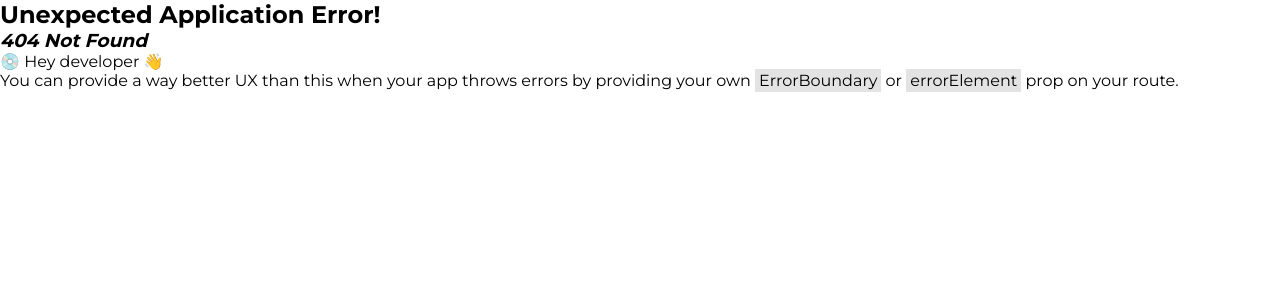
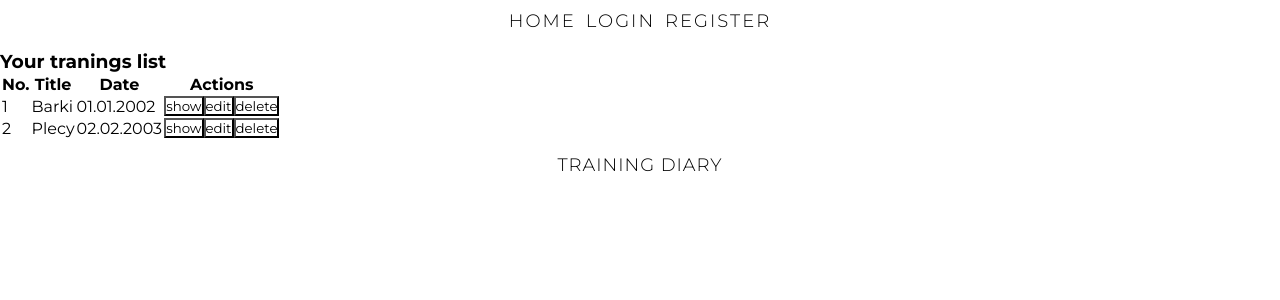
Before and after one commit to MateuszRyniewicz/training-diary, a React (Create React App) app: page /trainigs in a window 1280 px wide. Before the commit this address had no page. Shown: the top 300 px of the page. Built offline with nearby package versions, Linux system fonts and the light colour scheme.

Commit message:
TD15: add popupContext

```diff
--- a/src/Pages/NewTrainigPage.js
+++ b/src/Pages/NewTrainigPage.js
@@ -2,6 +2,9 @@ import React, { useContext, useState } from 'react';
 
 import './NewTrainigPage.scss';
 import { TrainigContext } from '../context/TrainigContext';
+import PopupMessage from '../components/PopupMessage';
+
+import { PopupContext } from '../context/PopupContext';
 
 const NewTrainigPage = () => {
 	const [title, setTitle] = useState('');
@@ -15,7 +18,9 @@ const NewTrainigPage = () => {
 		},
 	]);
 
-	const { addTrainig } = useContext(TrainigContext);
+	const { addTrainig, trainigsList } = useContext(TrainigContext);
+	const { message, setMessage, setIsOpenPopup, isOpenPopup } =
+		useContext(PopupContext);
 
 	const addFieldHandle = () => {
 		setInputFields([...inputFields, { exName: '', reps: '', weights: '' }]);
@@ -36,7 +41,8 @@ const NewTrainigPage = () => {
 			exercises: inputFields,
 		});
 
-		console.log(resp);
+		setMessage('Dodano nowy trening');
+		setIsOpenPopup(true);
 	};
 	// const deleteInput = (i) => {
 	// 	const deleteInput = [...inputFields];
@@ -45,6 +51,11 @@ const NewTrainigPage = () => {
 	// };
 
 	return (
+		<>
+			{isOpenPopup && <PopupMessage />}
+			{trainigsList.map((trainig) => (
+				<p>{trainig.title}</p>
+			))}
 			<main>
 				<form onSubmit={submitForm} className='new-training-form'>
 					<h3>Title </h3>
@@ -100,6 +111,7 @@ const NewTrainigPage = () => {
 				})} */}
 				</form>
 			</main>
+		</>
 	);
 };
 
--- /dev/null
+++ b/src/Pages/TrainigPage.js
@@ -0,0 +1,27 @@
+import React, { useContext } from 'react';
+import { useParams } from 'react-router-dom';
+import { TrainigContext } from '../context/TrainigContext';
+
+const TrainigPage = () => {
+	const { id } = useParams();
+
+	const { trainigsList } = useContext(TrainigContext);
+	console.log(trainigsList);
+	const singleTrainig = trainigsList.find((trainig) => trainig.id === id);
+
+	return (
+		<div>
+			<p>{singleTrainig.title}</p>
+			<p>{singleTrainig.date}</p>
+			<ul>
+				{singleTrainig.excercises.map((excercise, i) => (
+					<li key={i}>
+						{excercise.exName} - {excercise.reps} - {excercise.weights} kg
+					</li>
+				))}
+			</ul>
+		</div>
+	);
+};
+
+export default TrainigPage;
--- /dev/null
+++ b/src/Pages/TrainigsListPage.js
@@ -0,0 +1,61 @@
+import React, { useContext } from 'react';
+
+import { useNavigate } from 'react-router-dom';
+
+import { TrainigContext } from '../context/TrainigContext';
+import { ConfirmDialogContext } from '../context/ConfirmDialogContext';
+
+import ConfirmDialog from '../components/ConfirmDialog';
+
+const TrainigsListPage = () => {
+	const { trainigsList, setIdElementToDelete } = useContext(TrainigContext);
+	const { isOpen, setIsOpen } = useContext(ConfirmDialogContext);
+
+	const navigate = useNavigate();
+
+	const deleteTrainig = (id) => {
+		setIdElementToDelete(id);
+		setIsOpen(true);
+	};
+
+	return (
+		<>
+			{isOpen && <ConfirmDialog />}
+			<div>
+				<h3>Your tranings list</h3>
+				<div className='contanier'>
+					<table>
+						<thead>
+							<tr>
+								<th>No.</th>
+								<th>Title</th>
+								<th>Date</th>
+								<th>Actions</th>
+							</tr>
+						</thead>
+						<tbody>
+							{trainigsList.map((trainig, i) => (
+								<tr key={trainig.id}>
+									<td>{i + 1}</td>
+									<td>{trainig.title}</td>
+									<td>{trainig.date}</td>
+									<td>
+										<button onClick={() => navigate(`/trainigs/${trainig.id}`)}>
+											show
+										</button>
+										<button>edit</button>
+										<button onClick={() => deleteTrainig(trainig.id)}>
+											delete
+										</button>
+									</td>
+								</tr>
+							))}
+						</tbody>
+					</table>
+				</div>
+			</div>
+		</>
+	);
+};
+
+export default TrainigsListPage;
--- /dev/null
+++ b/src/components/ConfirmDialog.js
@@ -0,0 +1,27 @@
+import React, { useContext } from 'react';
+import { ConfirmDialogContext } from '../context/ConfirmDialogContext';
+import { TrainigContext } from '../context/TrainigContext';
+
+const ConfirmDialog = () => {
+	const { setIsOpen } = useContext(ConfirmDialogContext);
+	const { deleteTraining, idElementToDelete } = useContext(TrainigContext);
+
+	const handleConfirmDelete = () => {
+
+		deleteTraining(idElementToDelete);
+		setIsOpen(false);
+	};
+
+	const handleCancel = () => {
+		setIsOpen(false);
+	};
+	return (
+		<div>
+			<h3>are you sure to delete?</h3>
+			<button onClick={handleConfirmDelete}>yes</button>
+			<button onClick={handleCancel}>no</button>
+		</div>
+	);
+};
+
+export default ConfirmDialog;
--- a/src/components/FormRegister.js
+++ b/src/components/FormRegister.js
@@ -10,7 +10,6 @@ import { AiOutlineMail } from 'react-icons/ai';
 import { RiLockPasswordFill } from 'react-icons/ri';
 import { BsPersonPlus } from 'react-icons/bs';
 
-import axios from 'axios';
 
 const FormRegister = () => {
 	const [isLoading, setIsLoading] = useState(false);
@@ -137,7 +136,7 @@ const FormRegister = () => {
 											</button>
 											<p className='form-text'>Do you have an account?</p>
 											<Link className='form-button-login' to='/login'>
-												sign up
+												sign in
 											</Link>
 										</div>
 									</form>
--- /dev/null
+++ b/src/components/PopupMessage.js
@@ -0,0 +1,14 @@
+import React, { useContext } from 'react';
+import { PopupContext } from '../context/PopupContext';
+const PopupMessage = () => {
+	const { message, setIsOpenPopup } = useContext(PopupContext);
+
+	return (
+		<div>
+			<h3>{message}</h3>
+			<button onClick={() => setIsOpenPopup(false)}>OK</button>
+		</div>
+	);
+};
+
+export default PopupMessage;
--- /dev/null
+++ b/src/context/ConfirmDialogContext.js
@@ -0,0 +1,13 @@
+import { createContext, useState } from 'react';
+
+export const ConfirmDialogContext = createContext();
+
+export const ConfirmDialogContextProvider = ({ children }) => {
+	const [isOpen, setIsOpen] = useState(false);
+
+	return (
+		<ConfirmDialogContext.Provider value={{ isOpen, setIsOpen }}>
+			{children}
+		</ConfirmDialogContext.Provider>
+	);
+};
--- /dev/null
+++ b/src/context/PopupContext.js
@@ -0,0 +1,15 @@
+import { createContext, useState } from 'react';
+
+export const PopupContext = createContext();
+
+export const PopupContextProvider = ({ children }) => {
+	const [message, setMessage] = useState('');
+	const [isOpenPopup, setIsOpenPopup] = useState(false);
+
+	return (
+		<PopupContext.Provider
+			value={{ message, setMessage, isOpenPopup, setIsOpenPopup }}>
+			{children}
+		</PopupContext.Provider>
+	);
+};
--- a/src/context/TrainigContext.js
+++ b/src/context/TrainigContext.js
@@ -1,9 +1,11 @@
 import { createContext, useState } from 'react';
+import { trainigs } from '../db/trainigs';
 
 export const TrainigContext = createContext();
 
 export const TrainigContextProvider = ({ children }) => {
-	const [trainigsList, setTrainigList] = useState([]);
+	const [trainigsList, setTrainigList] = useState(trainigs);
+	const [idElementToDelete, setIdElementToDelete] = useState('');
 
 	const addTrainig = (trainig) => {
 		setTrainigList([...trainigsList, trainig]);
@@ -11,8 +13,21 @@ export const TrainigContextProvider = ({ children }) => {
 		return { success: true, message: 'dodano trening' };
 	};
 
+	const deleteTraining = (id) => {
+		const result = trainigsList.filter((trainig) => trainig.id !== id);
+
+		setTrainigList(result);
+	};
+
 	return (
-		<TrainigContext.Provider value={{ addTrainig }}>
+		<TrainigContext.Provider
+			value={{
+				addTrainig,
+				trainigsList,
+				deleteTraining,
+				idElementToDelete,
+				setIdElementToDelete,
+			}}>
 			{children}
 		</TrainigContext.Provider>
 	);
--- /dev/null
+++ b/src/db/trainigs.js
@@ -0,0 +1,20 @@
+export const trainigs = [
+	{
+		id: '20',
+		title: 'Barki',
+		date: '01.01.2002',
+		excercises: [
+			{ exName: 'barki', reps: '10x10', weights: '10' },
+			{ exName: 'klata', reps: '5x5', weights: '100' },
+		],
+	},
+	{
+		id: '21',
+		title: 'Plecy',
+		date: '02.02.2003',
+		excercises: [
+			{ exName: 'martwy', reps: '3x2', weights: '40' },
+			{ exName: 'wiosło', reps: '15x40', weights: '30' },
+		],
+	},
+];
--- a/src/index.js
+++ b/src/index.js
@@ -3,14 +3,20 @@ import ReactDOM from 'react-dom/client';
 import App from './App';
 import { AuthContextProvider } from './context/AuthContext';
 import { TrainigContextProvider } from './context/TrainigContext';
+import { ConfirmDialogContextProvider } from './context/ConfirmDialogContext';
+import { PopupContextProvider } from './context/PopupContext';
 
 const root = ReactDOM.createRoot(document.getElementById('root'));
 root.render(
 	<React.StrictMode>
-		<TrainigContextProvider>
-			<AuthContextProvider>
-				<App />
-			</AuthContextProvider>
-		</TrainigContextProvider>
+		<PopupContextProvider>
+			<ConfirmDialogContextProvider>
+				<TrainigContextProvider>
+					<AuthContextProvider>
+						<App />
+					</AuthContextProvider>
+				</TrainigContextProvider>
+			</ConfirmDialogContextProvider>
+		</PopupContextProvider>
 	</React.StrictMode>
 );
```
Also changed, not shown: src/App.js (+18 -6 lines), 1 other file (tests, documents, lock files or other folders). Lines whose indentation alone changed are shown as unchanged.
